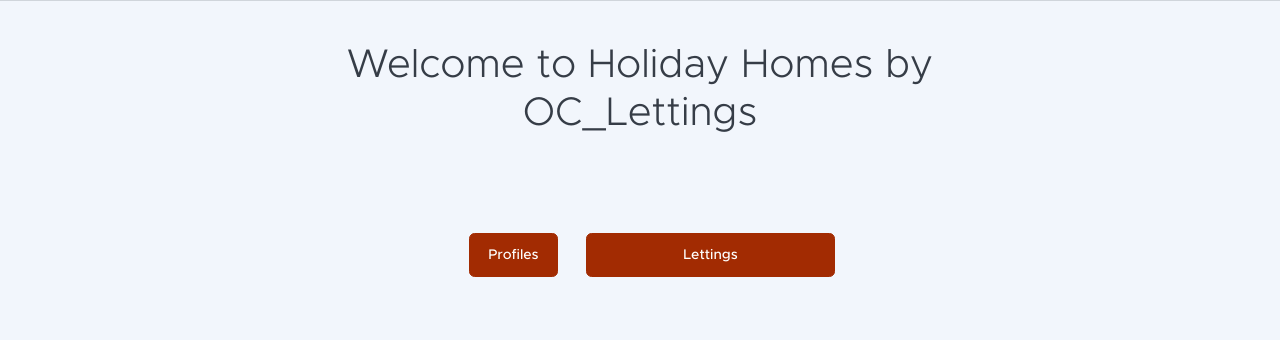
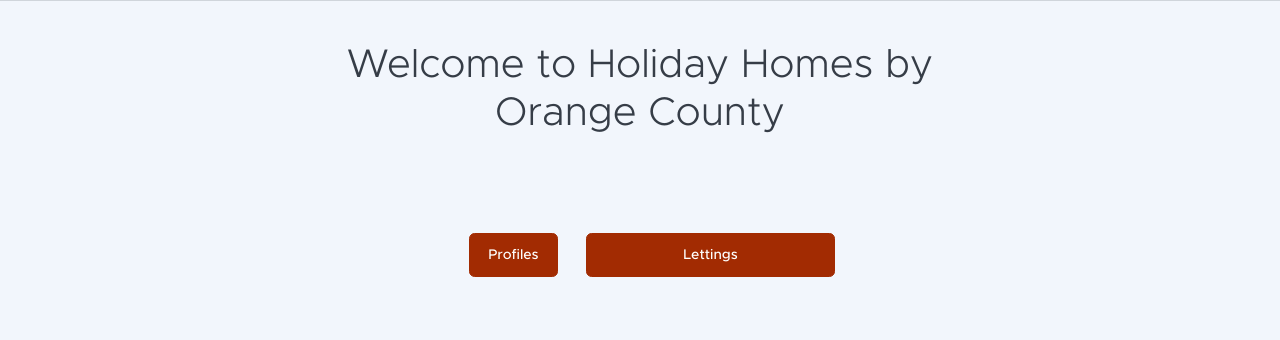
Before and after one commit to EdwinLRT/P13-OCLettings-V2, a Django app: page / in a window 1280 px wide. Shown: the part 90-430 px from the top of the page. Run offline with Django 3.2, Linux system fonts and the light colour scheme; some libraries are stand-ins or nearby versions.

Commit message:
Updating index title

```diff
--- a/templates/index.html
+++ b/templates/index.html
@@ -7,7 +7,7 @@
 <div class="container px-5 py-5 text-center">
     <div class="row justify-content-center">
         <div class="col-lg-8">
-            <h1 class="page-header-ui-title mb-3 display-6">Welcome to Holiday Homes by OC_Lettings</h1>
+            <h1 class="page-header-ui-title mb-3 display-6">Welcome to Holiday Homes by Orange County</h1>
         </div>
     </div>
 </div>
```
